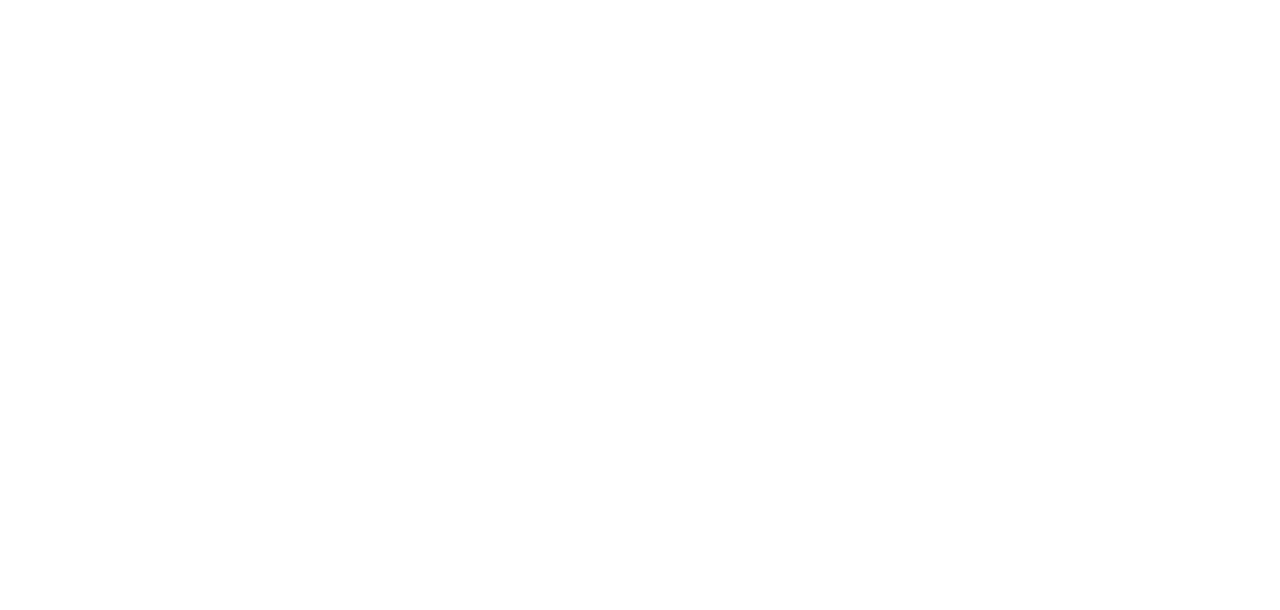
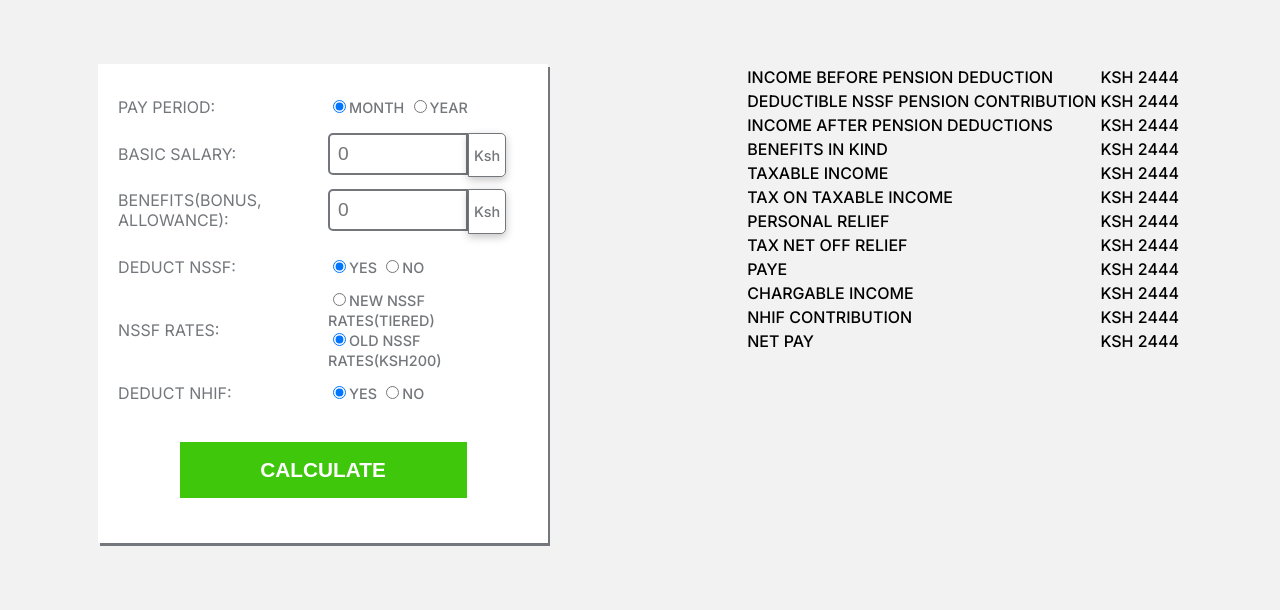
Before and after one commit to Apprentice-Cloud/tax-calculator, a plain HTML site: page index.html in a window 1280 px wide. Drawn offline with Linux system fonts and the light colour scheme.

Commit message:
Done with the sal input part

```diff
--- a/assets/styles.css
+++ b/assets/styles.css
@@ -6,4 +6,128 @@
 
 body {
   margin: 0;
+  font-family: "Inter", sans-serif;
+  /* font-weight: 400 , 500, 700 / FFFFFF / 66BFBF / 3A3845 /; */
+  background: #f2f2f2;
+  font-weight: 500;
+  text-transform: uppercase;
+  display: flex;
 }
+
+main,
+.output {
+  margin: 5% auto;
+}
+
+main {
+  background: #ffffff;
+  width: 90%;
+  max-width: 450px;
+  box-shadow: 2px 3px #73777b;
+  padding: 20px;
+  min-height: 450px;
+}
+.main--content {
+  display: grid;
+  align-items: center;
+  grid-template-columns: 1fr 1fr;
+  gap: 10px;
+}
+
+.main--content h2 {
+  font-size: 1rem;
+  font-weight: 400;
+  color: #73777b;
+}
+
+/* .check input[type="radio"] {
+  appearance: none;
+  border: 1px solid #d3d3d3;
+  width: 20px;
+  height: 20px;
+  content: none;
+  outline: none;
+  margin: 0;
+  box-shadow: rgba(0, 0, 0, 0.24) 0px 3px 8px;
+}
+
+.check input[type="radio"]:checked {
+  appearance: none;
+  outline: none;
+  padding: 0;
+  content: none;
+  margin: 0;
+  border: none;
+  width: 20px;
+  height: 20px;
+}
+
+.check input[type="radio"]:checked::before {
+  position: absolute;
+  color: green !important;
+  content: "\00A0\2713\00A0" !important;
+  border: 1px solid #d3d3d3;
+  font-weight: bolder;
+  font-size: 1rem;
+} */
+
+.check span {
+  font-size: 0.9rem;
+  color: #73777b;
+  font-weight: 500;
+}
+
+input::-webkit-outer-spin-button,
+input::-webkit-inner-spin-button {
+  -webkit-appearance: none;
+  margin: 0;
+}
+
+input[type="number"] {
+  padding: 0.5rem;
+  border: 2px solid #73777b;
+  color: #222;
+  text-align: left;
+  width: 70%;
+  font-size: 1.2rem;
+  font-weight: 500;
+  border-radius: 5px 0 0 5px;
+  -moz-appearance: textfield;
+  position: relative;
+}
+
+input[type="number"]:focus {
+  outline: 0;
+  border: 1px solid #222;
+}
+
+.check .ksh {
+  position: absolute;
+  border-radius: 0 5px 5px 0;
+  border: 1px solid #73777b;
+  padding: 0.8rem 0.3rem;
+  text-transform: capitalize;
+  box-shadow: rgba(0, 0, 0, 0.24) 0px 3px 8px;
+}
+
+.btn-calculate {
+  text-align: center;
+  width: 70%;
+  padding: 1rem 0.8rem;
+  margin: 25px auto;
+  display: grid;
+  place-items: center;
+  border: none;
+  color: #ffffff;
+  text-transform: uppercase;
+  font-weight: 700;
+  font-size: 1.3rem;
+  background: #3ec70b;
+  transition: all 0.2s ease-in-out;
+  cursor: pointer;
+}
+
+.btn-calculate:hover {
+  transform: scale(0.9);
+  background: #14c38e;
+}
--- a/index.html
+++ b/index.html
@@ -0,0 +1,142 @@
+<!DOCTYPE html>
+<html lang="en">
+  <head>
+    <meta charset="UTF-8" />
+    <meta http-equiv="X-UA-Compatible" content="IE=edge" />
+    <meta name="viewport" content="width=device-width, initial-scale=1.0" />
+
+    <!-- Fonts -->
+    <link rel="preconnect" href="https://fonts.googleapis.com" />
+    <link rel="preconnect" href="https://fonts.gstatic.com" crossorigin />
+    <link
+      href="https://fonts.googleapis.com/css2?family=Inter:wght@400;500;700&display=swap"
+      rel="stylesheet"
+    />
+
+    <!-- Styles -->
+    <link rel="stylesheet" href="assets/styles.css" />
+    <title>Tax Calculator</title>
+  </head>
+  <body>
+    <main>
+      <div class="main--content">
+        <h2 class="content--title">Pay Period:</h2>
+        <div class="check">
+          <input type="radio" name="pay" id="pay-month" checked /><span
+            >month</span
+          >
+          <input type="radio" name="pay" id="pay-year" /><span>year</span>
+        </div>
+      </div>
+      <div class="main--content">
+        <h2 class="content--title">Basic salary:</h2>
+        <div class="check">
+          <input
+            type="number"
+            name="sal"
+            id="sal"
+            min="0"
+            placeholder="0"
+            required
+          />
+          <span class="ksh">Ksh</span>
+        </div>
+      </div>
+      <div class="main--content">
+        <h2 class="content--title">Benefits(Bonus, allowance):</h2>
+        <div class="check">
+          <input type="number" name="sal" id="sal" min="0" placeholder="0" />
+          <span class="ksh">Ksh</span>
+        </div>
+      </div>
+      <div class="main--content">
+        <h2 class="content--title">Deduct nssf:</h2>
+        <div class="check">
+          <input type="radio" name="nssf" id="nssf-yes" checked /><span
+            >Yes</span
+          >
+          <input type="radio" name="nssf" id="nssf-no" /><span>no</span>
+        </div>
+      </div>
+      <div class="main--content">
+        <h2 class="content--title">NSSF Rates:</h2>
+        <div class="check">
+          <input type="radio" name="nssf-rates" id="new-nssf" /><span
+            >New NSSF rates(Tiered)</span
+          ><br />
+          <input type="radio" name="nssf-rates" id="old-nssf" checked /><span
+            >Old Nssf rates(ksh200)</span
+          >
+        </div>
+      </div>
+      <div class="main--content">
+        <h2 class="content--title">Deduct nhif:</h2>
+        <div class="check">
+          <input type="radio" name="nhif" id="nhif-yes" checked /><span
+            >yes</span
+          >
+          <input type="radio" name="nhif" id="nhif-no" /><span>no</span>
+        </div>
+      </div>
+
+      <button class="btn btn-calculate" type="submit">Calculate</button>
+    </main>
+
+    <div class="output">
+      <table>
+        <tbody>
+          <tr>
+            <td>income before pension deduction</td>
+            <td>KSh 2444</td>
+          </tr>
+          <tr>
+            <td>deductible nssf pension contribution</td>
+            <td>KSh 2444</td>
+          </tr>
+          <tr>
+            <td>income after pension deductions</td>
+            <td>KSh 2444</td>
+          </tr>
+          <tr>
+            <td>benefits in kind</td>
+            <td>KSh 2444</td>
+          </tr>
+          <tr>
+            <td>taxable income</td>
+            <td>KSh 2444</td>
+          </tr>
+          <tr>
+            <td>tax on taxable income</td>
+            <td>KSh 2444</td>
+          </tr>
+          <tr>
+            <td>personal relief</td>
+            <td>KSh 2444</td>
+          </tr>
+          <tr>
+            <td>tax net off relief</td>
+            <td>KSh 2444</td>
+          </tr>
+          <tr>
+            <td>paye</td>
+            <td>KSh 2444</td>
+          </tr>
+          <tr>
+            <td>chargable income</td>
+            <td>KSh 2444</td>
+          </tr>
+          <tr>
+            <td>nhif contribution</td>
+            <td>KSh 2444</td>
+          </tr>
+          <tr>
+            <td>net pay</td>
+            <td>KSh 2444</td>
+          </tr>
+        </tbody>
+      </table>
+    </div>
+
+    <script src="assets/main.js"></script>
+  </body>
+</html>
```
